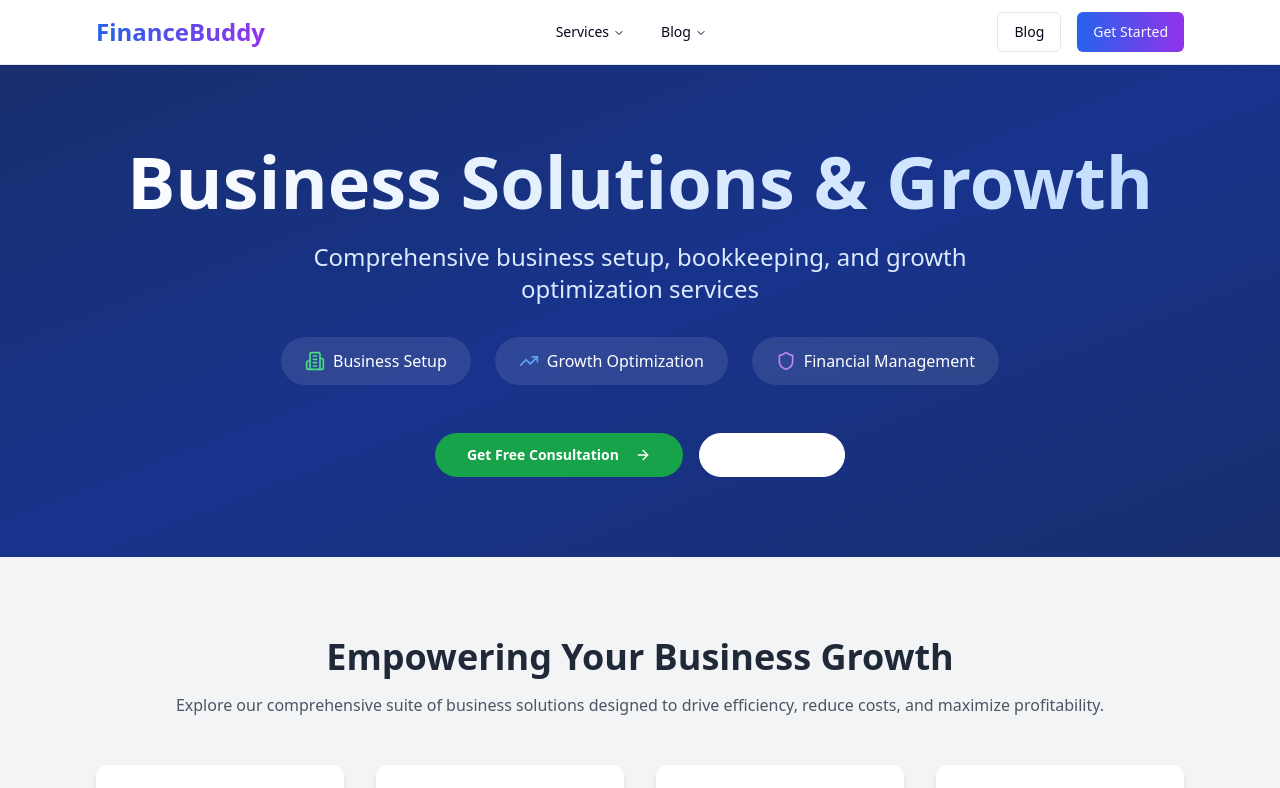
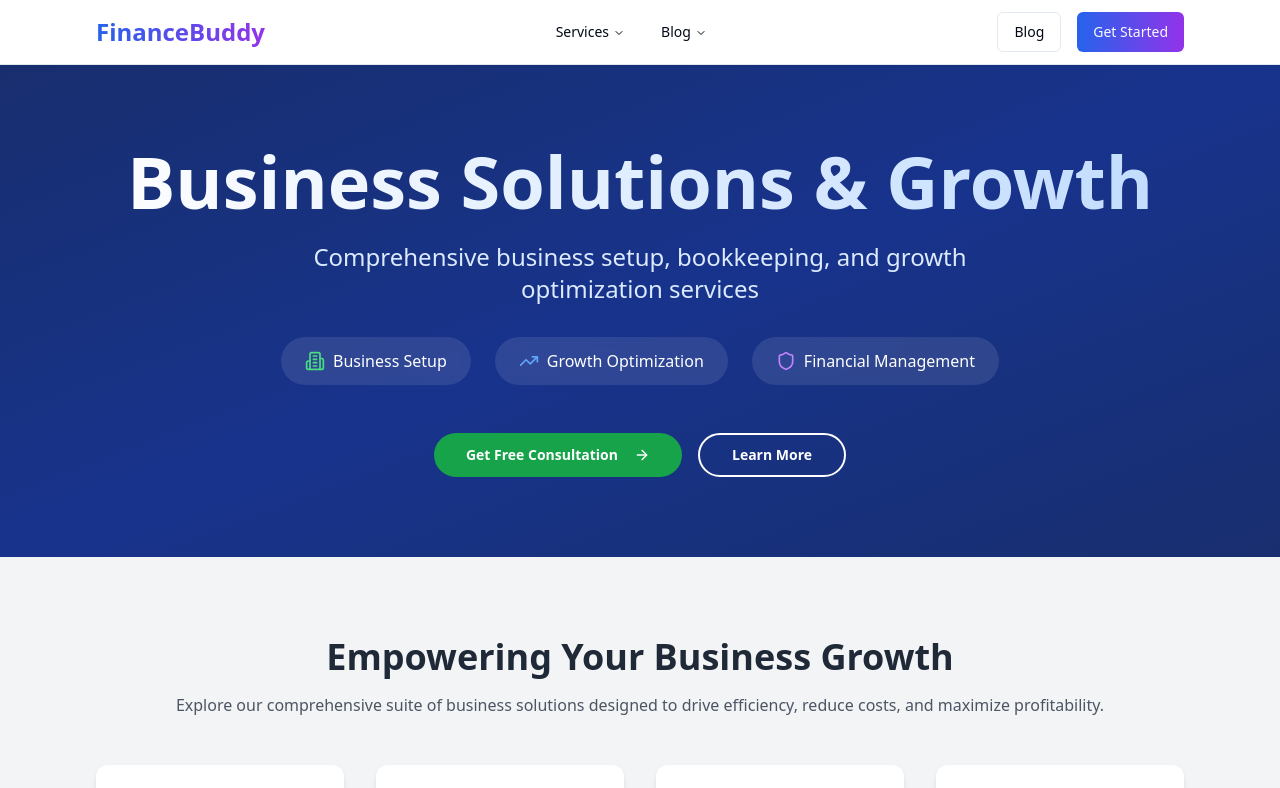
Before and after one commit to vishavkant/financebuddy-world-explorer, a React (Vite) app: page /business in a window 1280 px wide. Shown: the top 788 px of the page. Built offline with nearby package versions, Linux system fonts and the light colour scheme.

Commit message:
Fix: Landing page data access and "Learn More" link
- Added access to landing page data.
- Fixed "Learn More" link visibility and functionality.

```diff
--- a/src/components/BusinessServiceCards.tsx
+++ b/src/components/BusinessServiceCards.tsx
@@ -1,4 +1,5 @@
-import { Shield, TrendingUp, Lightbulb, BarChart, User, Lock } from "lucide-react";
+
+import { Shield, TrendingUp, Lightbulb, BarChart } from "lucide-react";
 
 const BusinessServiceCards = () => {
   const services = [
@@ -29,7 +30,7 @@ const BusinessServiceCards = () => {
   ];
 
   return (
-    <section className="py-20 bg-gray-100">
+    <section id="services" className="py-20 bg-gray-100">
       <div className="max-w-6xl mx-auto px-4 sm:px-6 lg:px-8">
         <div className="text-center mb-12">
           <h2 className="text-3xl md:text-4xl font-bold text-gray-800">
--- a/src/components/Hero.tsx
+++ b/src/components/Hero.tsx
@@ -44,6 +44,13 @@ const Hero = ({ userType }: HeroProps) => {
     ];
   };
 
+  const scrollToServices = () => {
+    const element = document.querySelector('#services');
+    if (element) {
+      element.scrollIntoView({ behavior: 'smooth' });
+    }
+  };
+
   return (
     <section className="relative bg-gradient-to-br from-blue-900 via-blue-800 to-blue-900 text-white py-20 px-4">
       <div className="absolute inset-0 bg-black/20"></div>
@@ -71,7 +78,12 @@ const Hero = ({ userType }: HeroProps) => {
             Get Free Consultation
             <ArrowRight className="ml-2 w-5 h-5" />
           </Button>
-          <Button size="lg" variant="outline" className="border-white text-white hover:bg-white hover:text-blue-900 font-semibold py-4 px-8 rounded-full transition-all duration-300">
+          <Button
+            size="lg"
+            variant="outline"
+            onClick={scrollToServices}
+            className="border-2 border-white bg-transparent text-white hover:bg-white hover:text-blue-900 font-semibold py-4 px-8 rounded-full transition-all duration-300"
+          >
             Learn More
           </Button>
         </div>
```
